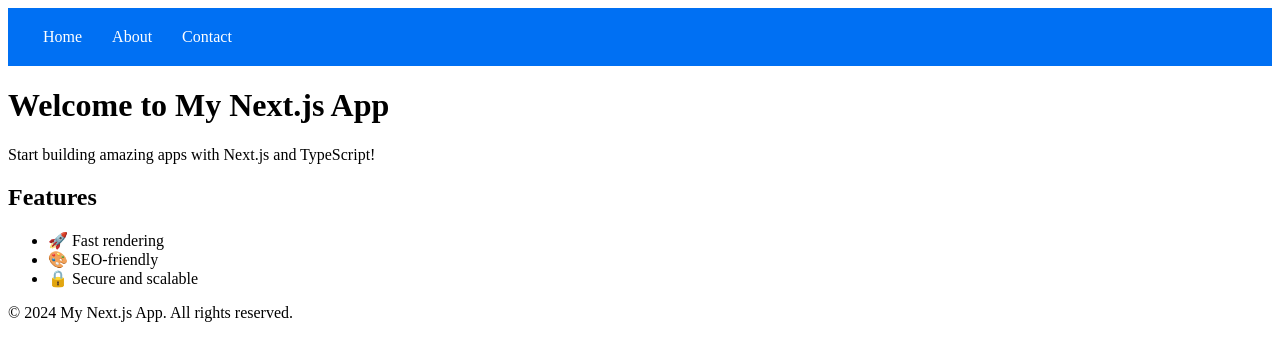
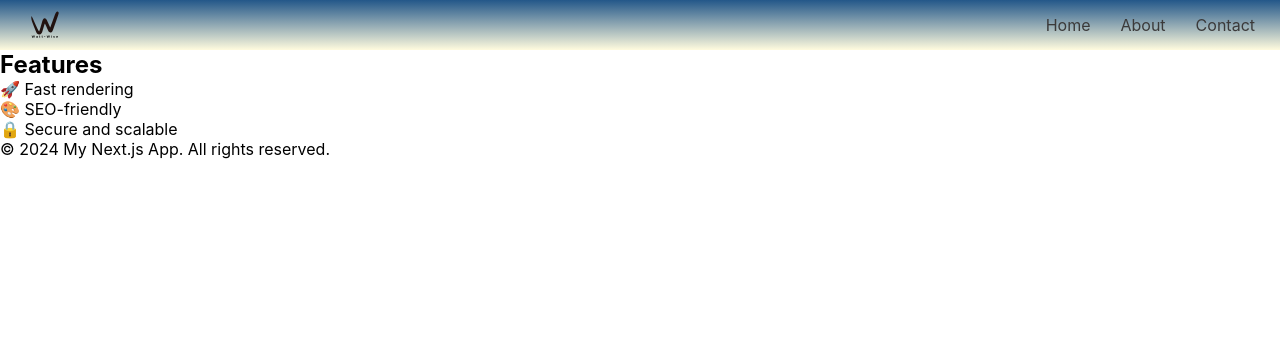
Before and after one commit to JaimeLucero/wattwise, a Next.js app: page /home in a window 1280 px wide. Shown: the top 360 px of the page. Built offline with nearby package versions, Linux system fonts and the light colour scheme.

Commit message:
home init

```diff
--- a/components/header/Header.module.css
+++ b/components/header/Header.module.css
@@ -1,6 +1,6 @@
 .header {
-    background-color: #0070f3;
-    padding: 20px;
+    background: linear-gradient(#235789, #FFFBDE); /* Horizontal gradient */
+    padding: 10px;
     display: flex;
     justify-content: space-between;
     align-items: center;
@@ -22,7 +22,7 @@
 }
 
 .navLink {
-    color: white;
+  color: #3B3A3A;
   text-decoration: none;
   font-size: 16px;
 }
@@ -32,5 +32,5 @@
 }
 
 .navLink:active {
-    color: #005bb5;
+  color: #000000;
 }
--- a/components/header/Header.tsx
+++ b/components/header/Header.tsx
@@ -5,10 +5,11 @@ import styles from './Header.module.css';
 const Header: React.FC = () => {
     return (
       <header className={styles.header}>
+        <img src="Watt-Wise.svg" alt="Logo" width="50" height="50" style={{ paddingLeft: '20px' }}/>
         <nav className={styles.nav}>
           <ul className={styles.navList}>
             <li className={styles.navItem}>
-              <Link href="/" className={styles.navLink}>
+              <Link href="/home" className={styles.navLink}>
                 Home
               </Link>
             </li>
--- /dev/null
+++ b/pages/_app.tsx
@@ -0,0 +1,19 @@
+// _app.tsx
+import { useEffect } from 'react';
+import { useRouter } from 'next/router';
+import '../styles/global.css'; // Import global styles
+
+function MyApp({ Component, pageProps }: any) {
+  const router = useRouter();
+
+  useEffect(() => {
+    // Redirect to the home page when the app loads
+    if (router.pathname === '/') {
+      router.push('/home');  // Change '/home' to your desired home page path
+    }
+  }, [router]);
+
+  return <Component {...pageProps} />;
+}
+
+export default MyApp;
--- a/pages/home/index.module.css
+++ /dev/null
@@ -1,19 +0,0 @@
-
-.main {
-  fontFamily: 'Arial, sans-serif';
-  padding: '20px';
-  lineHeight: '1.6';
-  maxWidth: '800px';
-  margin: '0 auto';
-}
-.header {
-  textAlign: 'center' as const;
-  marginBottom: '40px';
-}
-.content {
-  marginBottom: '40px';
-}
-.footer {
-  textAlign: 'center' as const;
-  color: '#888';
-}
--- a/pages/home/index.tsx
+++ b/pages/home/index.tsx
@@ -1,22 +1,11 @@
 import { NextPage } from 'next';
-import Head from 'next/head';
-import styles from './index.module.css';
+import styles from '@styles/Home.module.css';
 import Header from '@components/header/Header';
 
 const Home: NextPage = () => {
   return (
-    <>
-      <Head>
-        <title>Home | My Next.js App</title>
-        <meta name="description" content="Welcome to my Next.js app home page." />
-        <meta name="viewport" content="width=device-width, initial-scale=1" />
-      </Head>
     <main className={styles.main}>
         <Header />
-        <header className={styles.header}>
-          <h1>Welcome to My Next.js App</h1>
-          <p>Start building amazing apps with Next.js and TypeScript!</p>
-        </header>
         <section className={styles.content}>
             <h2>Features</h2>
             <ul>
@@ -29,7 +18,6 @@ const Home: NextPage = () => {
             <p>&copy; {new Date().getFullYear()} My Next.js App. All rights reserved.</p>
         </footer>
     </main>
-    </>
   );
 };
 
--- a/styles/Home.module.css
+++ b/styles/Home.module.css
@@ -1,92 +1,3 @@
-.container {
-  min-height: 100vh;
-  padding: 0 0.5rem;
-  display: flex;
-  flex-direction: column;
-  justify-content: center;
-  align-items: center;
+.main {
+  margin: 0px;
 }
-
-.title a {
-  color: #0070f3;
-  text-decoration: none;
-}
-
-.title a:hover,
-.title a:focus,
-.title a:active {
-  text-decoration: underline;
-}
-
-.title {
-  margin: 0 0 1rem;
-  line-height: 1.15;
-  font-size: 3.6rem;
-}
-
-.title {
-  text-align: center;
-}
-
-.title,
-.description {
-  text-align: center;
-}
-
-.description {
-  line-height: 1.5;
-  font-size: 1.5rem;
-}
-
-.grid {
-  display: flex;
-  align-items: center;
-  justify-content: center;
-  flex-wrap: wrap;
-
-  max-width: 800px;
-  margin-top: 3rem;
-}
-
-.card {
-  margin: 1rem;
-  flex-basis: 45%;
-  padding: 1.5rem;
-  text-align: left;
-  color: inherit;
-  text-decoration: none;
-  border: 1px solid #eaeaea;
-  border-radius: 10px;
-  transition:
-    color 0.15s ease,
-    border-color 0.15s ease;
-}
-
-.card:hover,
-.card:focus,
-.card:active {
-  color: #0070f3;
-  border-color: #0070f3;
-}
-
-.card h3 {
-  margin: 0 0 1rem 0;
-  font-size: 1.5rem;
-}
-
-.card p {
-  margin: 0;
-  font-size: 1.25rem;
-  line-height: 1.5;
-}
-
-.logo {
-  height: 1em;
-}
-
-@media (max-width: 600px) {
-  .grid {
-    width: 100%;
-    flex-direction: column;
-  }
-}
--- a/styles/global.css
+++ b/styles/global.css
@@ -23,6 +23,8 @@ a {
 }
 
 * {
+  margin: 0;
+  padding: 0;
   box-sizing: border-box;
 }
 
--- a/tsconfig.json
+++ b/tsconfig.json
@@ -18,7 +18,8 @@
     "isolatedModules": true,
     "jsx": "preserve",
     "paths": {
-      "@components/*": ["./components/*"]
+      "@components/*": ["./components/*"],
+      "@styles/*": ["./styles/*"]
     }
   },
   "include": [
```
Also changed, not shown: public/Watt-Wise.svg (added). Lines whose indentation alone changed are shown as unchanged.
